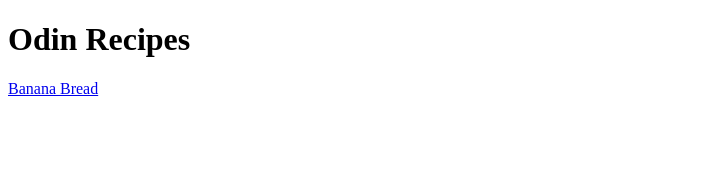
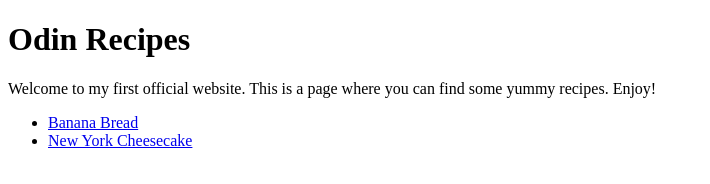
Before and after one commit to Logical18/odin-recipes, a plain HTML site: page index.html in a window 1280 px wide. Shown: the whole page, without its empty margins (0-710 px from the left). Drawn offline with Linux system fonts and the light colour scheme.

Commit message:
add ny cheesecake to index list

```diff
--- a/index.html
+++ b/index.html
@@ -9,6 +9,10 @@
 
 <body>
     <h1>Odin Recipes</h1>
-    <a href="recipes/banana_bread.html">Banana Bread</a>
+    <p>Welcome to my first official website. This is a page where you can find some yummy recipes. Enjoy! </p>
+    <ul>
+        <li><a href="recipes/banana_bread.html">Banana Bread</a></li>
+        <li><a href="recipes/ny_cheesecake.html">New York Cheesecake</a></li>
+    </ul>
 </body>
 </html>
```
